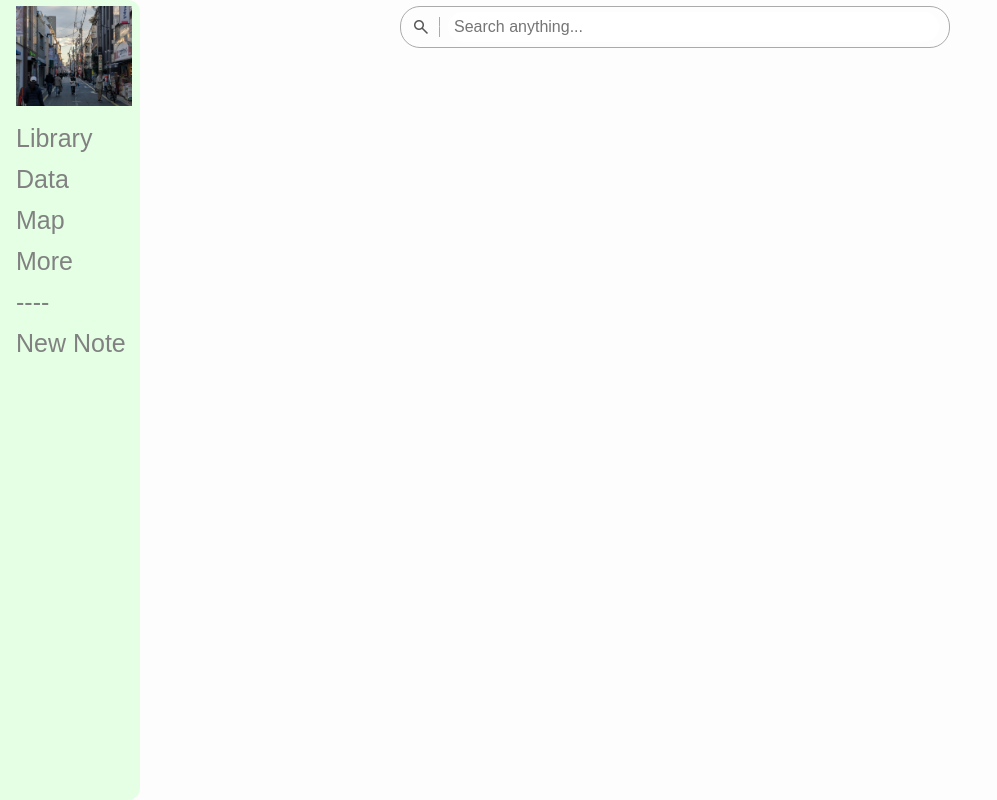
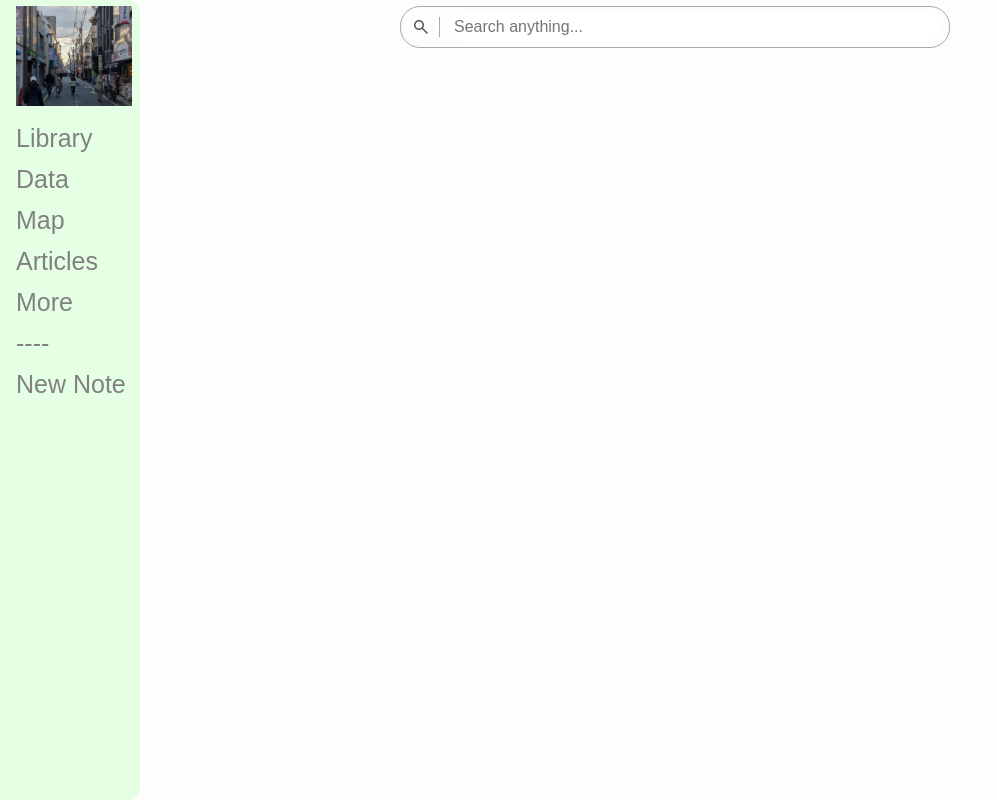
Before and after one commit to agentcentabob/webapp25, a Flask app: page / in a window 1280 px wide. Shown: the whole page, without its empty margins (0-997 px from the left). Run offline with Flask 3, Linux system fonts and the light colour scheme; some web fonts are replaced.

Commit message:
Adjusted menu

```diff
--- a/templates/partials/menu.html
+++ b/templates/partials/menu.html
@@ -8,6 +8,7 @@
   <a href="../library.html">Library</a>
   <a href="../data.html">Data</a>
   <a href="../map.html">Map</a>
+  <a href="../articles.html">Articles</a>
   <a href="../more.html">More</a>
   <a>----</a>
   <a href="../blank.html">New Note</a>
```
Also changed, not shown: templates/articles.html (renamed from templates/data.html).
